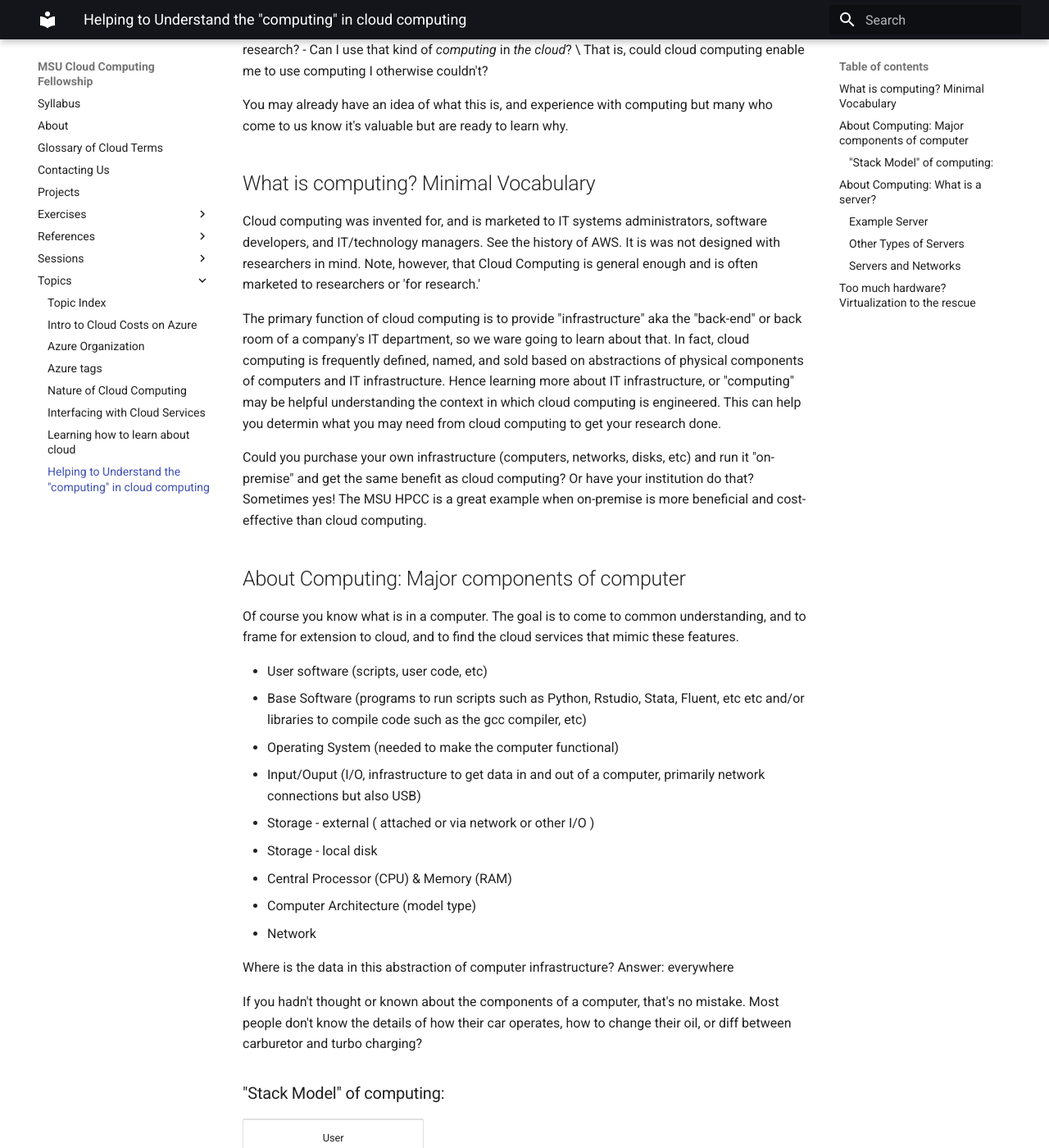
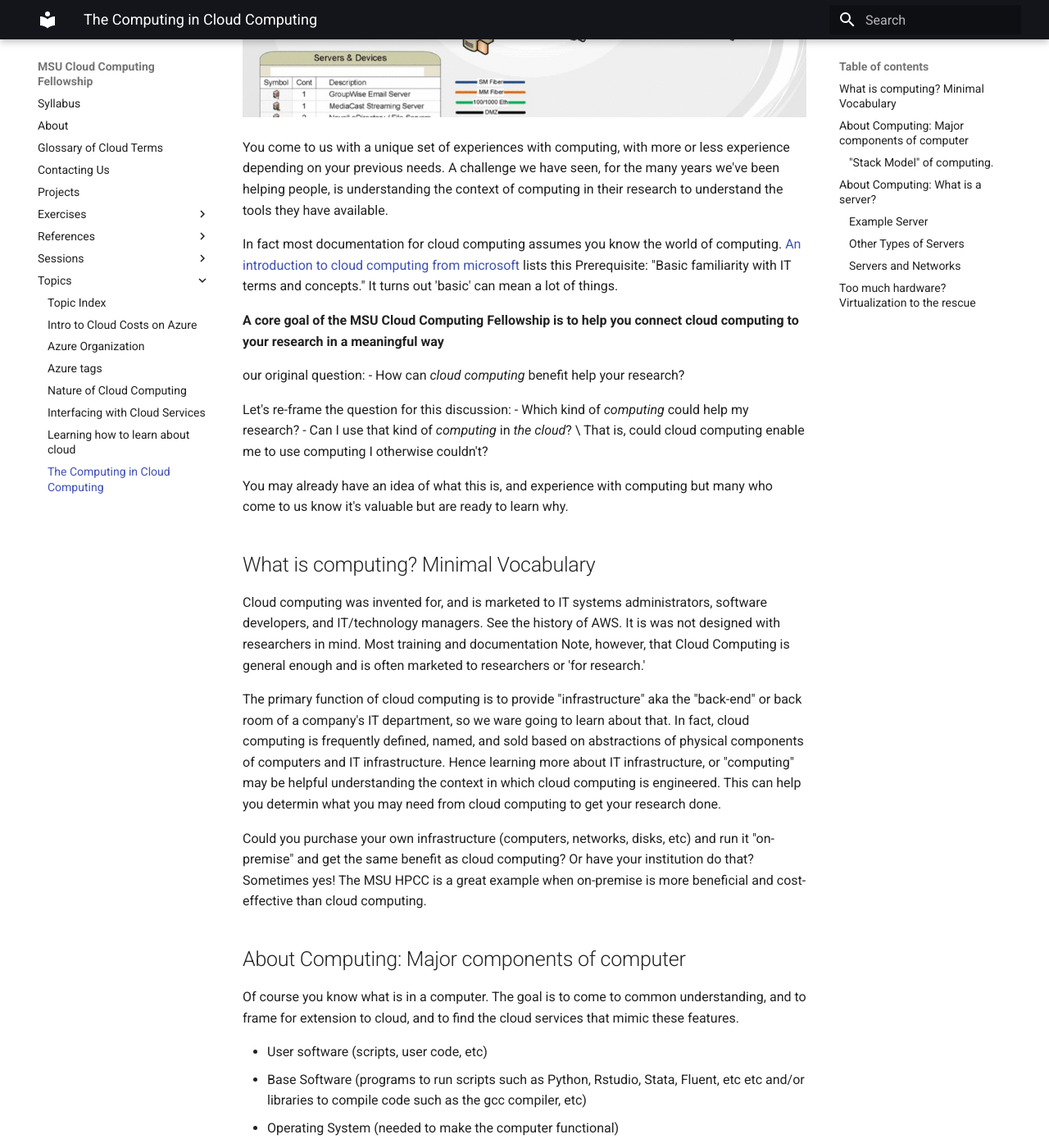
Before and after one commit to emtelgen/ccf23-testing, an MkDocs documentation site: the page built from docs/topics/the_computing_in_cloud_computing.md, in a window 1280 px wide and 1400 px high, scrolled down 426 px. Shown: the whole window at 82% size. Built offline with MkDocs 1.6.1 and Material for MkDocs 9.7.7, drawn with Linux system fonts in a browser that asks for light colours; some of the changed text lies outside the part shown.

Commit message:
improve and add image to computing topic

```diff
--- a/docs/topics/the_computing_in_cloud_computing.md
+++ b/docs/topics/the_computing_in_cloud_computing.md
@@ -1,6 +1,13 @@
+---
+title: The Computing in Cloud Computing
+---
 # Helping to Understand the "computing" in cloud computing
 
+![](../img/header_image_old_corp_network_diagram.jpg)
+
 You come to us with a unique set of experiences with computing, with more or less experience depending on your previous needs.  A challenge we have seen, for the many years we've been helping people, is understanding the context of computing in their research to understand the tools they have available.
+
+In fact most documentation for cloud computing assumes you know the world of computing.   [An introduction to cloud computing from microsoft](https://learn.microsoft.com/en-us/training/modules/describe-cloud-compute/) lists this  Prerequisite: "Basic familiarity with IT terms and concepts."  It turns out 'basic' can mean a lot of things.
 
 **A core goal of the MSU Cloud Computing Fellowship is to help you connect cloud computing to your research in a meaningful way**
 
@@ -16,7 +23,7 @@ You may already have an idea of what this is, and experience with computing but
 
 ## What is computing? Minimal Vocabulary
 
-Cloud computing was invented for, and is marketed to IT systems administrators, software developers, and IT/technology managers.  See the history of AWS.   It is was not designed with researchers in mind.    Note, however, that Cloud Computing is general enough and is often marketed to researchers or 'for research.'
+Cloud computing was invented for, and is marketed to IT systems administrators, software developers, and IT/technology managers.  See the history of AWS.   It is was not designed with researchers in mind.   Most training and documentation  Note, however, that Cloud Computing is general enough and is often marketed to researchers or 'for research.'
 
 The primary function of cloud computing is to provide "infrastructure" aka the "back-end" or back room of a company's IT department, so we ware going to learn about that.  In fact, cloud computing is frequently defined, named, and sold based on abstractions of physical components of computers and IT infrastructure.    Hence learning more about IT infrastructure, or "computing" may be helpful understanding the context in which cloud computing is engineered.  This can help you determin what you may need from cloud computing to get your research done.
 
@@ -40,7 +47,9 @@ Where is the data in this abstraction of computer infrastructure? Answer: everyw
 
 If you hadn't thought or known about the components of a computer, that's no mistake.   Most people don't know the details of how their car operates, how to change their oil, or diff between carburetor and turbo charging?
 
-### "Stack Model" of computing:
+### "Stack Model" of computing.
+
+Just as in Science and the humanities, we need a model and terminology to talk about a subject.  A standard IT model of a computer is a 'stack' model, where each upper layer depends upon the layers below.   Most models of cloud computers build upon this simple model.
 
 <table border="0">
 <tr><td align="center">User</td></tr>
@@ -65,6 +74,9 @@ A server is any computer running software that listens for, and responsed to, me
  - port: a computer may run many servers for internal and external use.  Unix devised a system of numbered 'ports' (nbumber 01 to 64K), and when running a server you must tell the server which port to listen for messages.  Users of most software never have to know or think about ports.
 
 The 'Client/server' model invented in the 60s is so successful that we use servers for our daily lives and don't think about it (except when the server is down).  This model of computing is important because it's at the basis for of cloud computing.
+
+We often think of a server as a box, but in the model above, the server is in the software layer, but each of layers below provides services for that software to exchange messages with another computer.   If you can abstract, virtualize or automate the layers below, it becomes much easier to provision servers than to purchase, install and configure physical hardware.
+
 
 ### Example Server
 
@@ -105,7 +117,7 @@ Many of these do not use web-based protocols or connections.   They define their
 
 Why do I think this is important?  not only can you make a server (web, data, cluster, etc with cloud but everything you interact with in cloud is a server.  You will see many services dedicated to networking in the cloud.
 
-
+On our campus, the network is managed by the institution, and it is configured to block all incomming traffic to prevent anyone from running a server which is a security risk.
 
 ## Too much hardware? Virtualization to the rescue
 
```
Also changed, not shown: docs/img/header_image_old_corp_network_diagram.jpg (added).
